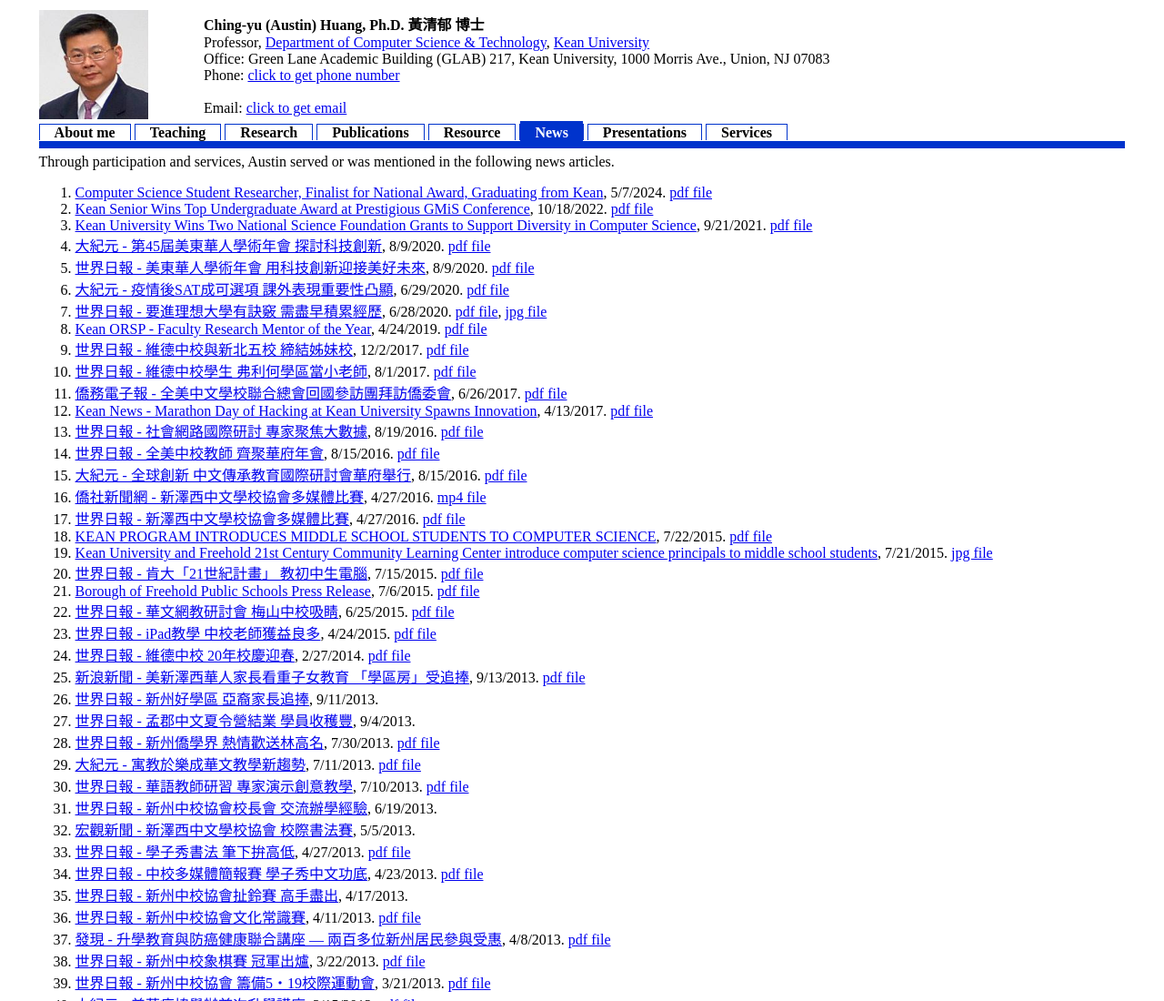
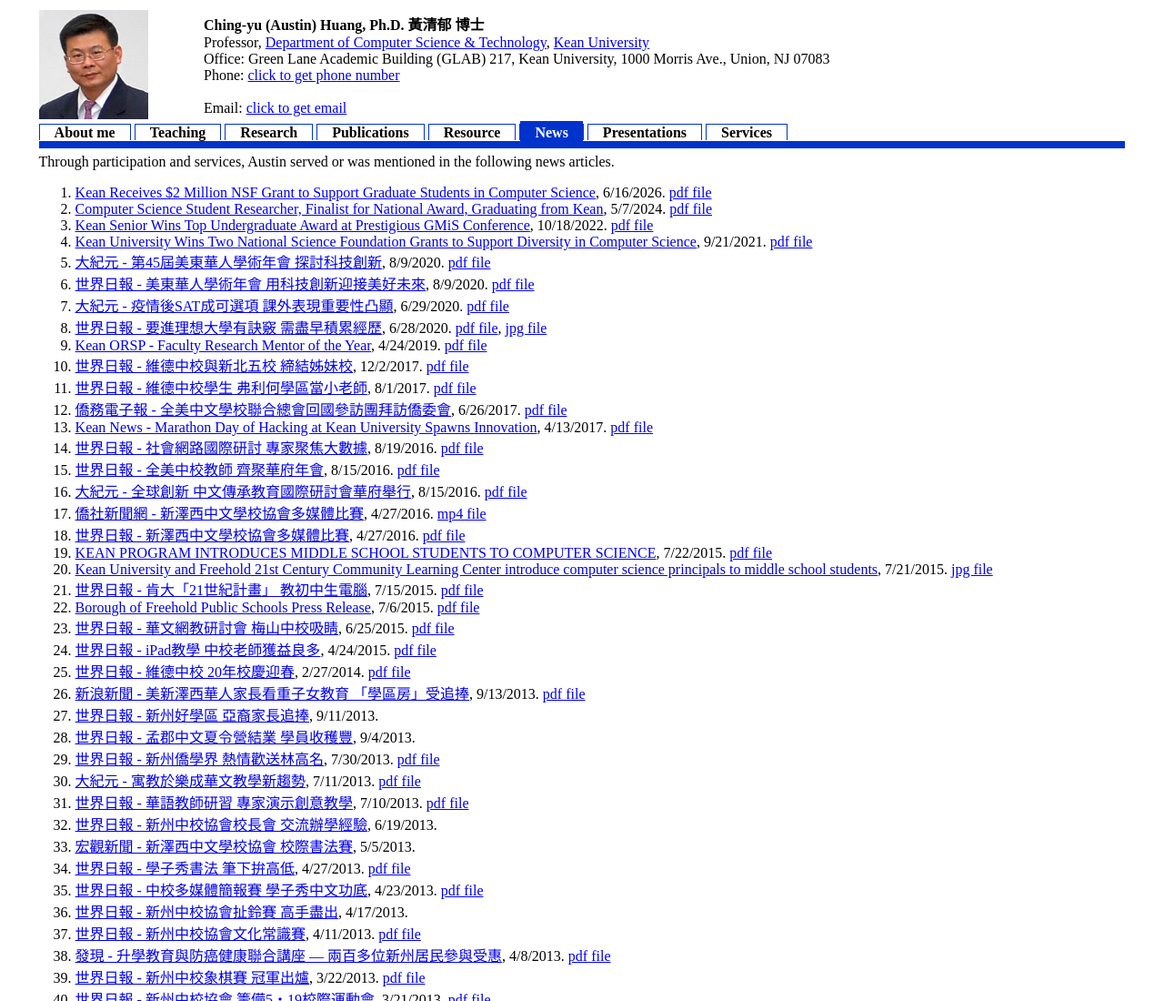
Before and after one commit to hcy100/web, a plain HTML site: page news.html in a window 1280 px wide. Shown: the top 1100 px of the page at 91% size. Drawn offline with Linux system fonts and the light colour scheme.

Commit message:
Update news.html

```diff
--- a/news.html
+++ b/news.html
@@ -23,7 +23,11 @@
 Through participation and services, Austin served or was mentioned in the following news articles.
 
 <OL>
-<li><a href="https://www.kean.edu/news/computer-science-student-researcher-finalist-national-award-graduating-kean" target="_blank">
+<li><a href="https://www.kean.edu/news/kean-receives-2-million-nsf-grant-support-graduate-students-computer-science" target="_blank">
+Kean Receives $2 Million NSF Grant to Support Graduate Students in Computer Science</a>, 6/16/2026.
+<a href="news/2026_11_NSF_Grant_to_Support_Graduate_news.pdf">pdf file</a>
+
+  <li><a href="https://www.kean.edu/news/computer-science-student-researcher-finalist-national-award-graduating-kean" target="_blank">
 Computer Science Student Researcher, Finalist for National Award, Graduating from Kean</a>, 5/7/2024.
 <a href="news/2024_05_Tunmise_NCWIT_finalist_news.pdf">pdf file</a>
 
```
